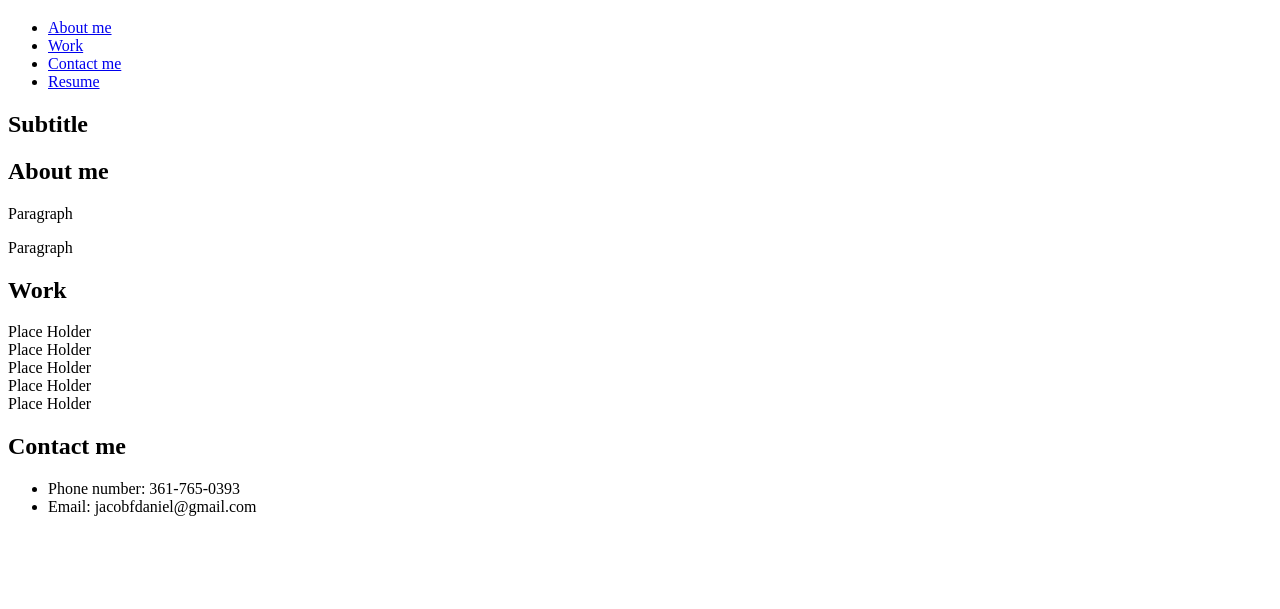
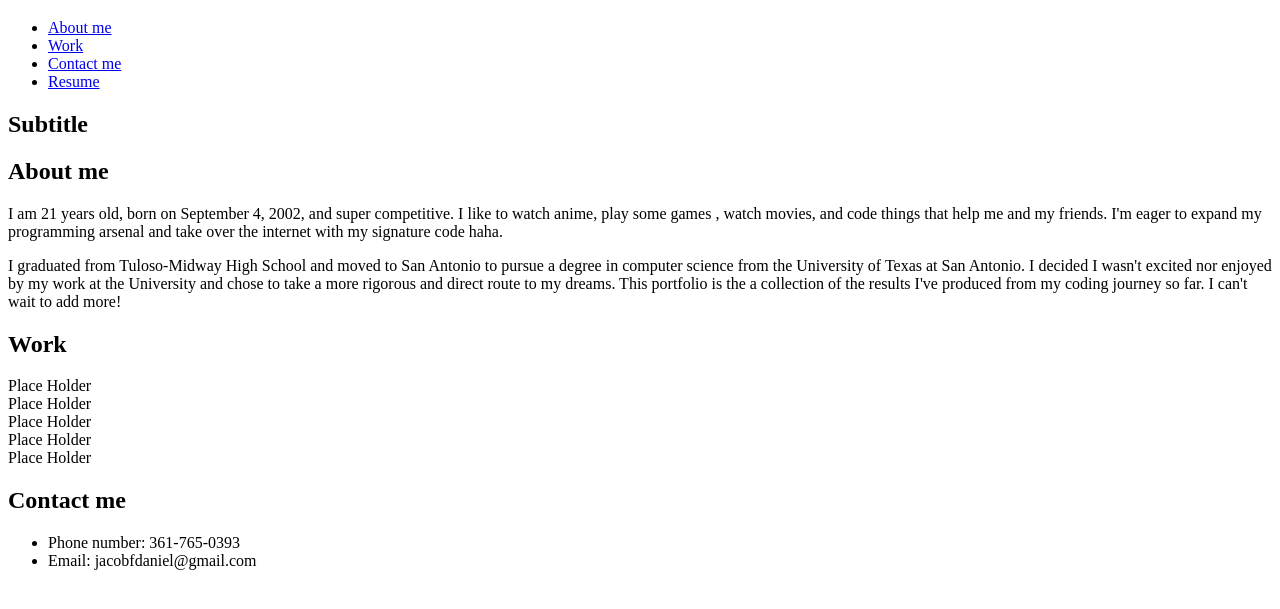
Before and after one commit to JacobDFlores/JacobFlores_Portfolio, a plain HTML site: page index.html in a window 1280 px wide. Shown: the part 61-670 px from the top of the page. Drawn offline with Linux system fonts and the light colour scheme.

Commit message:
Edited the about me section of the html file

```diff
--- a/index.html
+++ b/index.html
@@ -14,9 +14,9 @@
             <h1>Jacob Flores</h1>
             <nav>
                 <ul>
-                    <li><a href="#">About me</a></li>
-                    <li><a href="#">Work</a></li>
-                    <li><a href="#">Contact me</a></li>
+                    <li><a href="#about-me">About me</a></li>
+                    <li><a href="#work">Work</a></li>
+                    <li><a href="#contact-me">Contact me</a></li>
                     <li><a href="#">Resume</a></li>
                 </ul>
             </nav>
@@ -24,13 +24,24 @@
 
         <h2>Subtitle</h2>
 
-        <summary class="aboutme">
+        <summary id="about-me" class="about-me">
             <h2>About me</h2>
-            <p>Paragraph</p>
-            <p>Paragraph</p>
+            <p>I am 21 years old, born on September 4, 2002,
+               and super competitive. I like to watch anime, play some games
+               , watch movies, and code things that help me and my friends. I'm eager
+               to expand my programming arsenal and take over the internet with my
+               signature code haha.
+            </p>
+            <p>I graduated from Tuloso-Midway High School and moved to San Antonio to
+               pursue a degree in computer science from the University of Texas at San Antonio.
+               I decided I wasn't excited nor enjoyed by my work at the University and chose
+               to take a more rigorous and direct route to my dreams. This portfolio is the a
+               collection of the results I've produced from my coding journey so far. I can't
+               wait to add more!
+            </p>
         </summary>
 
-        <section class="work">
+        <section id="work" class="work">
             <h2>Work</h2>
             <div class="grid-container"></div>
                 <div class="grid-item item-1">
@@ -51,7 +62,7 @@
             </div>
         </section>
 
-        <section class="contact-me">
+        <section id="contact-me" class="contact-me">
             <h2>Contact me</h2>
             <ul>
                 <li>Phone number: 361-765-0393</li>
```
